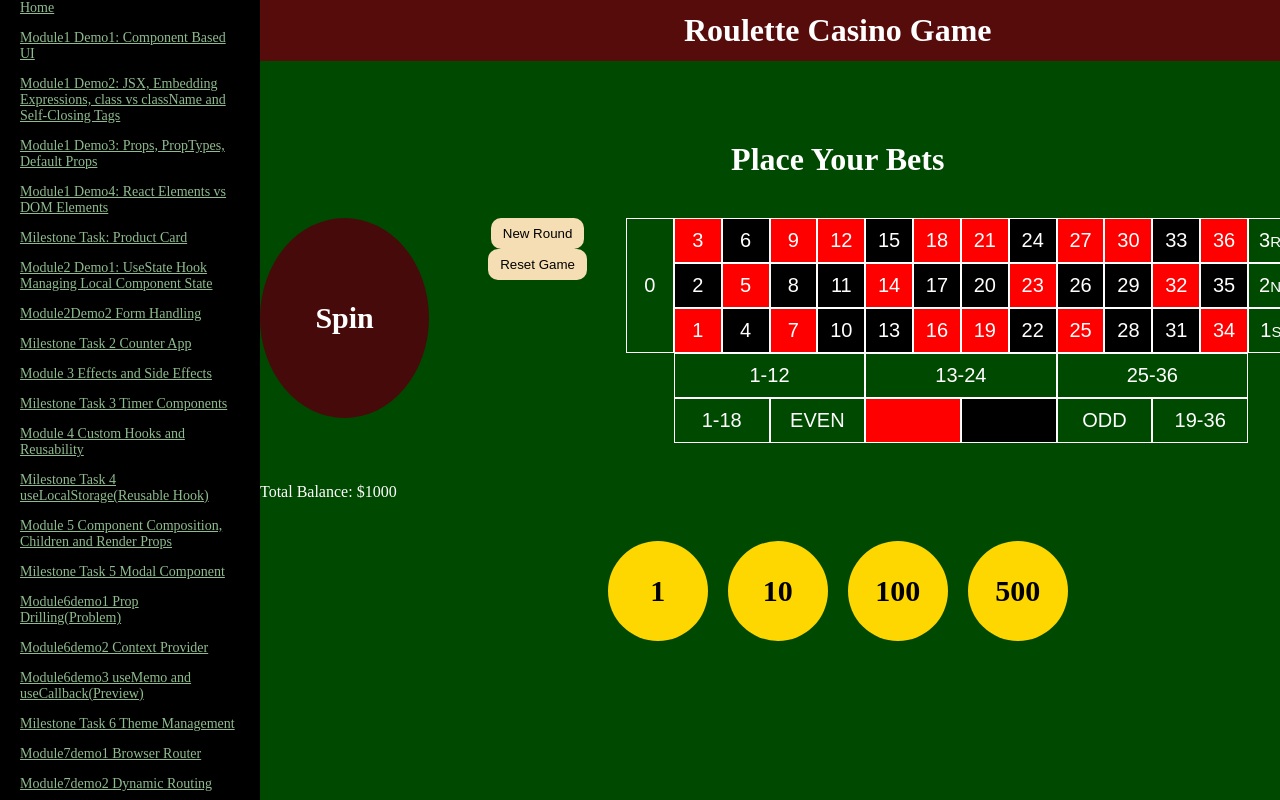
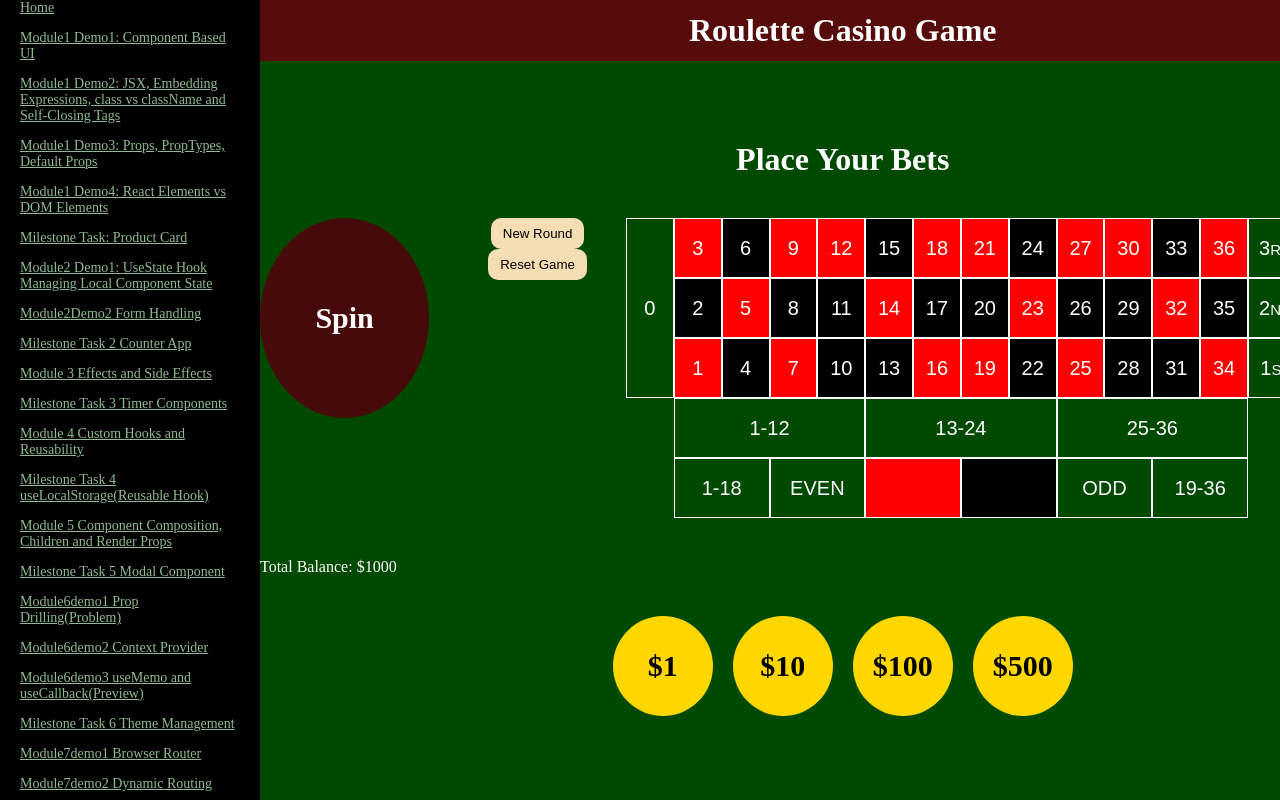
Before and after one commit to rajveersingh6749/react-sop, a React (Vite) app in the folder PROJECT_1/: page /roulette in a window 1280 px wide. Shown: the top 800 px of the page. Built offline with nearby package versions, Linux system fonts and the light colour scheme.

Commit message:
feat: Refactor Roulette game components by removing unused code, adding utility functions for bet checking, and updating chip display; enhance styles for better layout

```diff
--- a/PROJECT_1/src/roulette_casino_game/Roulette.jsx
+++ b/PROJECT_1/src/roulette_casino_game/Roulette.jsx
@@ -1,6 +1,7 @@
-import React, { useEffect, useState } from 'react'
+import React, { useState } from 'react'
 import BetTable from './components/BetTable'
 import Chips from './components/Chips'
+import { isRed, checkIfBetWon } from './components/utils/checkBetWinning'
 import './styles/style.css'
 
 const Roulette = () => {
@@ -10,17 +11,9 @@ const Roulette = () => {
   const [balance, setBalance] = useState(1000)
   const [history, setHistory] = useState([])
 
-  useEffect(() => {
-    bets.forEach((bet) => {
-      console.log('All Bets: ', bets)
-      console.log('Your bet: ', bet.value)
-    })
-  }, [bets])
-
   const placeBet = (type, value) => {
     if (balance < selectedChip) return
     setBalance((prev) => prev - selectedChip)
-    // console.log(bets[bets.length - 1])
     setBets((prev) => [
       ...prev,
       {
@@ -29,87 +22,6 @@ const Roulette = () => {
         amount: selectedChip,
       },
     ])
-  }
-
-  const redNumbers = [
-    1, 3, 5, 7, 9, 12, 14, 16, 18, 19, 21, 23, 25, 27, 30, 32, 34, 36,
-  ]
-
-  const isRed = (number) => {
-    return redNumbers.includes(number)
-  }
-
-  const checkIfBetWon = (bet, spinResult) => {
-    switch (bet.type) {
-      case 'number':
-        return bet.value === spinResult
-
-      case 'color':
-        if (bet.value === 'red') {
-          return isRed(spinResult)
-        }
-        if (bet.value === 'black') {
-          return !isRed(spinResult) && spinResult !== 0
-        }
-
-        return false
-
-      case 'parity':
-        if (bet.value === 'EVEN') {
-          return spinResult !== 0 && spinResult % 2 === 0
-        }
-        if (bet.value === 'ODD') {
-          return spinResult % 2 === 1
-        }
-
-        return false
-
-      case 'range':
-        if (bet.value === '1-18') {
-          return spinResult >= 1 && spinResult <= 18
-        }
-
-        if (bet.value === '19-36') {
-          return spinResult >= 19 && spinResult <= 36
-        }
-
-        return false
-
-      case 'dozen':
-        if (bet.value === '1-12') {
-          return spinResult >= 1 && spinResult <= 12
-        }
-        if (bet.value === '13-24') {
-          return spinResult >= 13 && spinResult <= 24
-        }
-        if (bet.value === '25-36') {
-          return spinResult >= 25 && spinResult <= 36
-        }
-
-        return false
-
-      case 'column':
-        if (bet.value === '1ST') {
-          return [1, 4, 7, 10, 13, 16, 19, 22, 25, 28, 31, 34].includes(
-            spinResult,
-          )
-        }
-        if (bet.value === '2ND') {
-          return [2, 5, 8, 11, 14, 17, 20, 23, 26, 29, 32, 35].includes(
-            spinResult,
-          )
-        }
-        if (bet.value === '3RD') {
-          return [3, 6, 9, 12, 15, 18, 21, 24, 27, 30, 33, 36].includes(
-            spinResult,
-          )
-        }
-
-        return false
-
-      default:
-        return false
-    }
   }
 
   return (
--- a/PROJECT_1/src/roulette_casino_game/components/BetTable.jsx
+++ b/PROJECT_1/src/roulette_casino_game/components/BetTable.jsx
@@ -15,11 +15,6 @@ const BetTable = ({
   history,
   setHistory,
 }) => {
-  // const placeBet = (type, value) => {
-  //   console.log(bets[bets.length - 1])
-  //   setBets((prev) => [...prev, { type, value, amount: selectedChip }])
-  // }
-
   const [color, setColor] = useState('red')
   const [roundFinished, setRoundFinished] = useState(false)
 
@@ -44,20 +39,6 @@ const BetTable = ({
     setRoundFinished(false)
   }
 
-  // const clearFunc = () => {
-  //   setSelectedChip(10)
-  //   setBets([])
-  //   setSpinResult(null)
-  // }
-
-  // const getRandomNumberAndColor = () => {
-  //   const randomNumber = Math.floor(Math.random() * 37)
-  //   console.log('Spin Result: ', randomNumber)
-  //   setSpinResult(randomNumber)
-  //   setColor((prev) => (prev === 'red' ? 'black' : 'red'))
-  //   console.log('Spin Color: ', color)
-  // }
-
   const getRandomNumberAndColor = () => {
     const randomNumber = Math.floor(Math.random() * 37)
     const actualColor =
@@ -68,7 +49,6 @@ const BetTable = ({
   }
 
   const winningBets = bets.filter((bet) => checkIfBetWon(bet, spinResult))
-  // console.log('Winning Bets: ', winningBets)
 
   const getPayoutForBet = (bet) => {
     switch (bet.type) {
@@ -101,35 +81,17 @@ const BetTable = ({
           spinColor: color,
           winningBets,
           totalWinnings,
-          didWin: winningBets.length > 0
-        }, ...prev
+          didWin: winningBets.length > 0,
+        },
+        ...prev,
       ].slice(0, 10),
     )
 
     setBalance((prev) => prev + totalWinnings)
   }, [spinResult, bets])
 
-  console.log("History: ", history)
-
   return (
     <div className='roulette_container'>
-      {/* <div className='clr_btn'>
-        <button onClick={clearFunc}>Clear</button>
-      </div> */}
-      {/* {
-        spinResult !== null &&
-          bets.length !== 0 &&
-          (bets.some((bet) => checkIfBetWon(bet, spinResult)) ? (
-            <p>You Won!</p>
-          ) : (
-            <p>You Lost!</p>
-          ))
-        // (bets.some((bet) => bet.value === spinResult) ? (
-        //   <p>You Won!</p>
-        // ) : (
-        //   <p>You Lost!</p>
-        // ))
-      } */}
       <div>
         {spinResult !== null && (
           <div>
@@ -152,20 +114,6 @@ const BetTable = ({
                 <p>You Lost!</p>
               )
             ) : null}
-
-            {/* {winningBets.length > 0 && bets.length === 0 ? (
-            // <p>No bet placed</p>
-            <div>
-              <p>You Won!</p>
-              {winningBets.map((bet, index) => (
-                <p key={index}>
-                  {bet.type} - {bet.value}
-                </p>
-              ))}
-            </div>
-          ) : (
-            <p>You Lost!</p>
-          )} */}
           </div>
         )}
       </div>
@@ -174,7 +122,7 @@ const BetTable = ({
         <div onClick={getRandomNumberAndColor} className='spin'>
           Spin
         </div>
-        <div className='btn_container'>
+
         <div className='btn_container'>
           <button onClick={handleNewRound} className='restart'>
             New Round
@@ -184,356 +132,297 @@ const BetTable = ({
             Reset Game
           </button>
         </div>
-        </div>
 
         <div className='bet_table'>
           <button
             onClick={() => handlePlaceBet('number', 0)}
-            // value='0'
             className='btn zero'
           >
             0
           </button>
           <button
             onClick={() => handlePlaceBet('number', 3)}
-            // value='3'
             className='btn btn_3'
           >
             3
           </button>
           <button
             onClick={() => handlePlaceBet('number', 6)}
-            // value='6'
             className='btn btn_6'
           >
             6
           </button>
           <button
             onClick={() => handlePlaceBet('number', 9)}
-            // value='9'
             className='btn btn_9'
           >
             9
           </button>
           <button
             onClick={() => handlePlaceBet('number', 12)}
-            // value='12'
             className='btn btn_12'
           >
             12
           </button>
           <button
             onClick={() => handlePlaceBet('number', 15)}
-            // value='15'
             className='btn btn_15'
           >
             15
           </button>
           <button
             onClick={() => handlePlaceBet('number', 18)}
-            // value='18'
             className='btn btn_18'
           >
             18
           </button>
           <button
             onClick={() => handlePlaceBet('number', 21)}
-            // value='21'
             className='btn btn_21'
           >
             21
           </button>
           <button
             onClick={() => handlePlaceBet('number', 24)}
-            // value='24'
             className='btn btn_24'
           >
             24
           </button>
           <button
             onClick={() => handlePlaceBet('number', 27)}
-            // value='27'
             className='btn btn_27'
           >
             27
           </button>
           <button
             onClick={() => handlePlaceBet('number', 30)}
-            // value='30'
             className='btn btn_30'
           >
             30
           </button>
           <button
             onClick={() => handlePlaceBet('number', 33)}
-            // value='33'
             className='btn btn_33'
           >
             33
           </button>
           <button
             onClick={() => handlePlaceBet('number', 36)}
-            // value='36'
             className='btn btn_36'
           >
             36
           </button>
           <button
             onClick={() => handlePlaceBet('column', '3RD')}
-            // value='3RD'
             className='btn'
           >
             3<span>RD</span>
           </button>
           <button
             onClick={() => handlePlaceBet('number', 2)}
-            // value='2'
             className='btn btn_2'
           >
             2
           </button>
           <button
             onClick={() => handlePlaceBet('number', 5)}
-            // value='5'
             className='btn btn_5'
           >
             5
           </button>
           <button
             onClick={() => handlePlaceBet('number', 8)}
-            // value='8'
             className='btn btn_8'
           >
             8
           </button>
           <button
             onClick={() => handlePlaceBet('number', 11)}
-            // value='11'
             className='btn btn_11'
           >
             11
           </button>
           <button
             onClick={() => handlePlaceBet('number', 14)}
-            // value='14'
             className='btn btn_14'
           >
             14
           </button>
           <button
             onClick={() => handlePlaceBet('number', 17)}
-            // value='17'
             className='btn btn_17'
           >
             17
           </button>
           <button
             onClick={() => handlePlaceBet('number', 20)}
-            // value='20'
             className='btn btn_20'
           >
             20
           </button>
           <button
             onClick={() => handlePlaceBet('number', 23)}
-            // value='23'
             className='btn btn_23'
           >
             23
           </button>
           <button
             onClick={() => handlePlaceBet('number', 26)}
-            // value='26'
             className='btn btn_26'
           >
             26
           </button>
           <button
             onClick={() => handlePlaceBet('number', 29)}
-            // value='29'
             className='btn btn_29'
           >
             29
           </button>
           <button
             onClick={() => handlePlaceBet('number', 32)}
-            // value='32'
             className='btn btn_32'
           >
             32
           </button>
           <button
             onClick={() => handlePlaceBet('number', 35)}
-            // value='35'
             className='btn btn_35'
           >
             35
           </button>
           <button
             onClick={() => handlePlaceBet('column', '2ND')}
-            // value='2ND'
             className='btn'
           >
             2<span>ND</span>
           </button>
           <button
             onClick={() => handlePlaceBet('number', 1)}
-            // value='1'
             className='btn btn_1'
           >
             1
           </button>
           <button
             onClick={() => handlePlaceBet('number', 4)}
-            // value='4'
             className='btn btn_4'
           >
             4
           </button>
           <button
             onClick={() => handlePlaceBet('number', 7)}
-            // value='7'
             className='btn btn_7'
           >
             7
           </button>
           <button
             onClick={() => handlePlaceBet('number', 10)}
-            // value='10'
             className='btn btn_10'
           >
             10
           </button>
           <button
             onClick={() => handlePlaceBet('number', 13)}
-            // value='13'
             className='btn btn_13'
           >
             13
           </button>
           <button
             onClick={() => handlePlaceBet('number', 16)}
-            // value='16'
             className='btn btn_16'
           >
             16
           </button>
           <button
             onClick={() => handlePlaceBet('number', 19)}
-            // value='19'
             className='btn btn_19'
           >
             19
           </button>
           <button
             onClick={() => handlePlaceBet('number', 22)}
-            // value='22'
             className='btn btn_22'
           >
             22
           </button>
           <button
             onClick={() => handlePlaceBet('number', 25)}
-            // value='25'
             className='btn btn_25'
           >
             25
           </button>
           <button
             onClick={() => handlePlaceBet('number', 28)}
-            // value='28'
             className='btn btn_28'
           >
             28
           </button>
           <button
             onClick={() => handlePlaceBet('number', 31)}
-            // value='31'
             className='btn btn_31'
           >
             31
           </button>
           <button
             onClick={() => handlePlaceBet('number', 34)}
-            // value='34'
             className='btn btn_34'
           >
             34
           </button>
           <button
             onClick={() => handlePlaceBet('column', '1ST')}
-            // value='1ST'
             className='btn'
           >
             1<span>ST</span>
           </button>
-          <button
-            // onClick={() => handlePlaceBet('number', 'after_first')}
-            className='after_first'
-          ></button>
+          <button className='after_first'></button>
           <button
             onClick={() => handlePlaceBet('dozen', '1-12')}
-            // value='1-12'
             className='btn btn_112'
           >
             1-12
           </button>
           <button
             onClick={() => handlePlaceBet('dozen', '13-24')}
-            // value='13-24'
             className='btn btn_1324'
           >
             13-24
           </button>
           <button
             onClick={() => handlePlaceBet('dozen', '25-36')}
-            // value='25-36'
             className='btn btn_2536'
           >
             25-36
           </button>
-          <button
-            // onClick={() => placeBet('number', 'after_2536')}
-            className='after_2536'
-          ></button>
-          <button
-            // onClick={() => placeBet('number', 'before_118')}
-            className='before_118'
-          ></button>
+          <button className='after_2536'></button>
+          <button className='before_118'></button>
           <button
             onClick={() => handlePlaceBet('range', '1-18')}
-            // value='1-18'
             className='btn span_2'
           >
             1-18
           </button>
           <button
             onClick={() => handlePlaceBet('parity', 'EVEN')}
-            // value='EVEN'
             className='btn span_2'
           >
             EVEN
           </button>
           <button
             onClick={() => handlePlaceBet('color', 'red')}
-            // value='Red'
             className='btn span_2 red'
           ></button>
           <button
             onClick={() => handlePlaceBet('color', 'black')}
-            // value='Black'
             className='btn span_2 black'
           ></button>
           <button
             onClick={() => handlePlaceBet('parity', 'ODD')}
-            // value='ODD'
             className='btn span_2'
           >
             ODD
           </button>
           <button
             onClick={() => handlePlaceBet('range', '19-36')}
-            // value='19-36'
             className='btn span_2'
           >
             19-36
--- a/PROJECT_1/src/roulette_casino_game/components/Chips.jsx
+++ b/PROJECT_1/src/roulette_casino_game/components/Chips.jsx
@@ -11,16 +11,16 @@ const Chips = ({ setSelectedChip }) => {
     <div>
       <div className='chips'>
         <div onClick={() => getChipValue(1)} className='chip'>
-          1
+          $1
         </div>
         <div onClick={() => getChipValue(10)} className='chip'>
-          10
+          $10
         </div>
         <div onClick={() => getChipValue(100)} className='chip'>
-          100
+          $100
         </div>
         <div onClick={() => getChipValue(500)} className='chip'>
-          500
+          $500
         </div>
       </div>
     </div>
--- /dev/null
+++ b/PROJECT_1/src/roulette_casino_game/components/utils/checkBetWinning.jsx
@@ -0,0 +1,76 @@
+const redNumbers = [
+  1, 3, 5, 7, 9, 12, 14, 16, 18, 19, 21, 23, 25, 27, 30, 32, 34, 36,
+]
+
+export const isRed = (number) => {
+  return redNumbers.includes(number)
+}
+
+export const checkIfBetWon = (bet, spinResult) => {
+  switch (bet.type) {
+    case 'number':
+      return bet.value === spinResult
+
+    case 'color':
+      if (bet.value === 'red') {
+        return isRed(spinResult)
+      }
+      if (bet.value === 'black') {
+        return !isRed(spinResult) && spinResult !== 0
+      }
+
+      return false
+
+    case 'parity':
+      if (bet.value === 'EVEN') {
+        return spinResult !== 0 && spinResult % 2 === 0
+      }
+      if (bet.value === 'ODD') {
+        return spinResult % 2 === 1
+      }
+
+      return false
+
+    case 'range':
+      if (bet.value === '1-18') {
+        return spinResult >= 1 && spinResult <= 18
+      }
+
+      if (bet.value === '19-36') {
+        return spinResult >= 19 && spinResult <= 36
+      }
+
+      return false
+
+    case 'dozen':
+      if (bet.value === '1-12') {
+        return spinResult >= 1 && spinResult <= 12
+      }
+      if (bet.value === '13-24') {
+        return spinResult >= 13 && spinResult <= 24
+      }
+      if (bet.value === '25-36') {
+        return spinResult >= 25 && spinResult <= 36
+      }
+
+      return false
+
+    case 'column':
+      if (spinResult === 0) return false
+
+      if (bet.value === '1ST') {
+        return spinResult % 3 === 1
+      }
+      if (bet.value === '2ND') {
+        return spinResult % 3 == 2
+      }
+      if (bet.value === '3RD') {
+        return spinResult === 0
+      }
+
+      return false
+
+    default:
+      return false
+  }
+}
--- a/PROJECT_1/src/roulette_casino_game/styles/style.css
+++ b/PROJECT_1/src/roulette_casino_game/styles/style.css
@@ -61,7 +61,7 @@ h2 {
 .table_container {
   display: flex;
   justify-content: space-between;
-  /* gap: 100px; */
+  height: 300px;
 }
 
 .spin {
@@ -241,11 +241,12 @@ span {
 .history_container {
   border: 1px solid gray;
   border-radius: 10px;
-  padding: 5px;
-  margin-bottom: 10px;
+  padding: 10px;
   overflow: auto;
+  height: 300px;
 }
 
 .history_card {
   margin-bottom: 10px;
+  /* overflow: auto; */
 }
```
Lines whose indentation alone changed are shown as unchanged.
